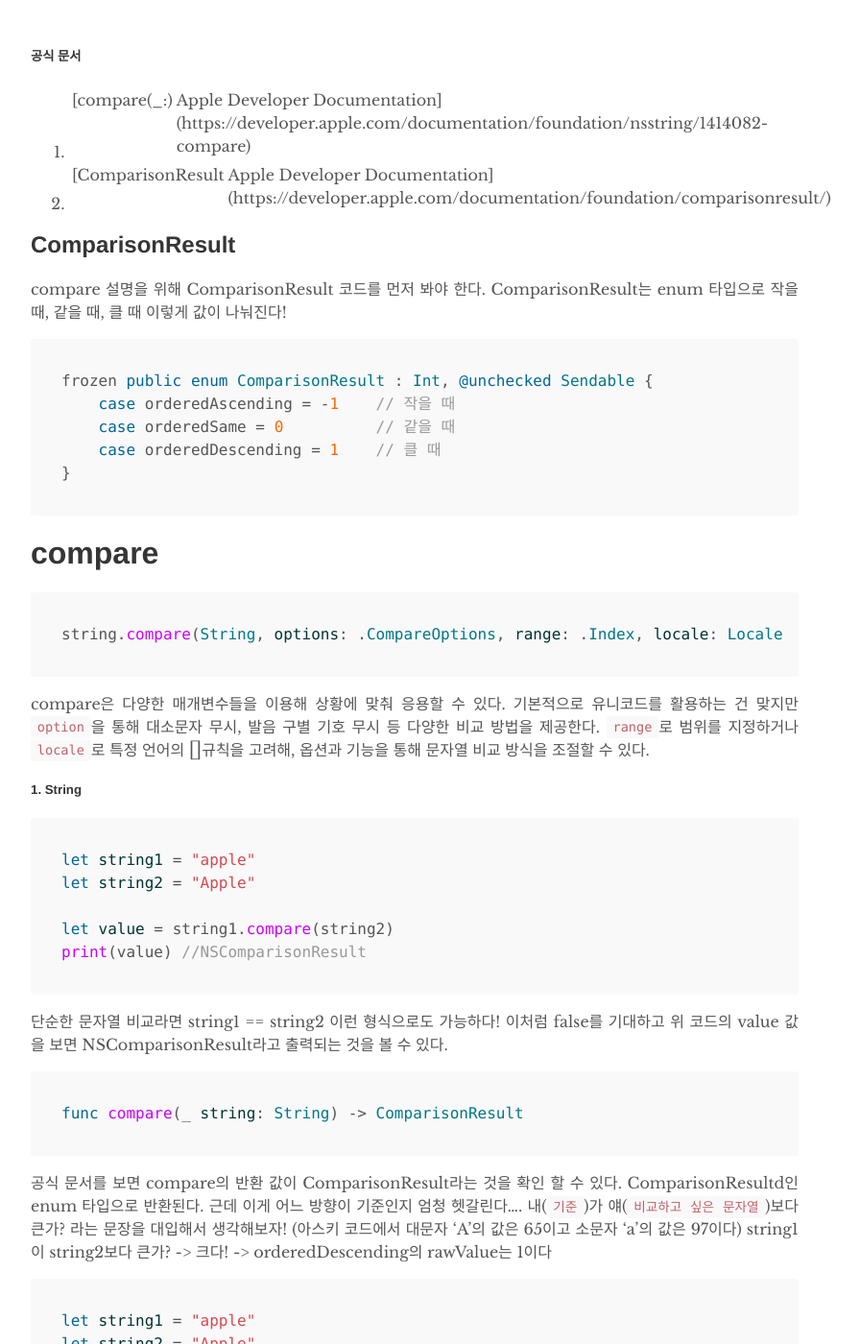
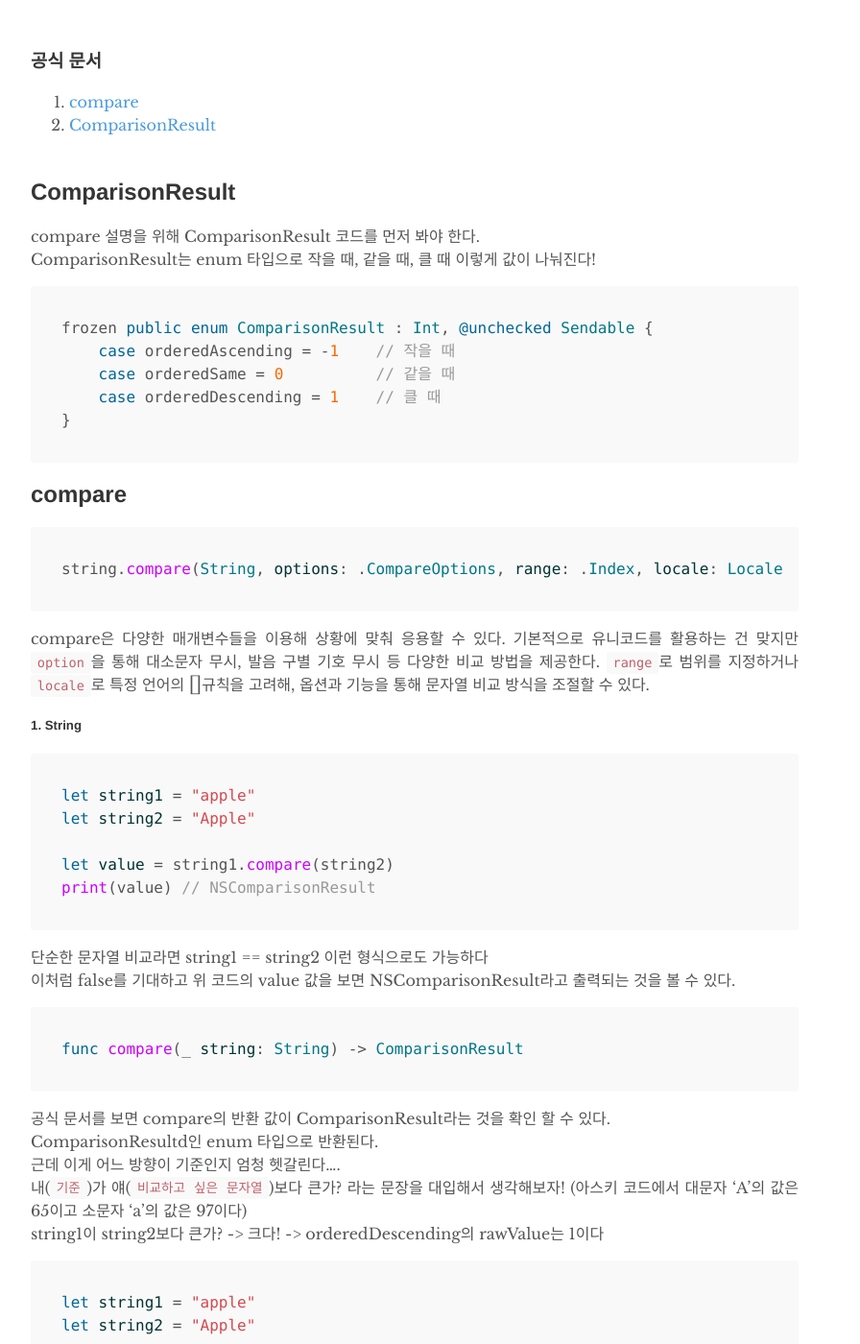
Before and after one commit to ha-ny/ha-ny.github.io, a Jekyll site: the page built from _posts/2023-10-01-compare.md, in a window 1280 px wide and 1400 px high, scrolled down 269 px. Shown: the whole window at 96% size, without its empty margins (208-1104 px from the left). Built offline with Jekyll 4.4.1, drawn with Linux system fonts in a browser that asks for light colours; some of the changed text lies outside the part shown.

Commit message:
Update Post

````diff
--- a/_posts/2023-10-01-compare.md
+++ b/_posts/2023-10-01-compare.md
@@ -1,16 +1,19 @@
 ---
 layout: post
-title: ComparisonResult
+title: compare
 author: Hany
 tags:
   - Swift
 ---
-##### 공식 문서
-1. [compare(_:) | Apple Developer Documentation](https://developer.apple.com/documentation/foundation/nsstring/1414082-compare)
-2. [ComparisonResult | Apple Developer Documentation](https://developer.apple.com/documentation/foundation/comparisonresult/)
+### 공식 문서
+1. [compare](https://developer.apple.com/documentation/foundation/nsstring/1414082-compare)
+2. [ComparisonResult](https://developer.apple.com/documentation/foundation/comparisonresult/)
+<br>
+<br>
 
 ## ComparisonResult
-compare 설명을 위해 ComparisonResult 코드를 먼저 봐야 한다. ComparisonResult는 enum 타입으로 작을 때, 같을 때, 클 때 이렇게 값이 나눠진다!
+compare 설명을 위해 ComparisonResult 코드를 먼저 봐야 한다. <br>
+ComparisonResult는 enum 타입으로 작을 때, 같을 때, 클 때 이렇게 값이 나눠진다!
 
 ```swift
 frozen public enum ComparisonResult : Int, @unchecked Sendable {
@@ -20,7 +23,7 @@ frozen public enum ComparisonResult : Int, @unchecked Sendable {
 }
 ```
 
-# compare
+## compare
 
 ```swift
 string.compare(String, options: .CompareOptions, range: .Index, locale: Locale)
@@ -34,19 +37,20 @@ let string1 = "apple"
 let string2 = "Apple"
 
 let value = string1.compare(string2)
-print(value) //NSComparisonResult
+print(value) // NSComparisonResult
 ```
 
-단순한 문자열 비교라면 string1 == string2 이런 형식으로도 가능하다!
+단순한 문자열 비교라면 string1 == string2 이런 형식으로도 가능하다<br>
 이처럼 false를 기대하고 위 코드의 value 값을 보면 NSComparisonResult라고 출력되는 것을 볼 수 있다.
 
 ```swift
 func compare(_ string: String) -> ComparisonResult
 ```
 
-공식 문서를 보면 compare의 반환 값이 ComparisonResult라는 것을 확인 할 수 있다. ComparisonResultd인 enum 타입으로 반환된다.
-근데 이게 어느 방향이 기준인지 엄청 헷갈린다.... 내(`기준`)가 얘(`비교하고 싶은 문자열`)보다 큰가? 라는 문장을 대입해서 생각해보자!
-(아스키 코드에서 대문자 'A'의 값은 65이고 소문자 'a'의 값은 97이다)
+공식 문서를 보면 compare의 반환 값이 ComparisonResult라는 것을 확인 할 수 있다. <br>
+ComparisonResultd인 enum 타입으로 반환된다.<br>
+근데 이게 어느 방향이 기준인지 엄청 헷갈린다.... <br>
+내(`기준`)가 얘(`비교하고 싶은 문자열`)보다 큰가? 라는 문장을 대입해서 생각해보자! (아스키 코드에서 대문자 'A'의 값은 65이고 소문자 'a'의 값은 97이다)<br>
 string1이 string2보다 큰가? -> 크다! -> orderedDescending의 rawValue는 1이다
 
 ```swift
@@ -90,7 +94,7 @@ string1.compare(string2, options: [.backwards, .numeric]).rawValue
 ##### 3.  range
 : 범위에 해당하는 string1의 부분 문자열과 string2 비교
 
-위에서 대입한 문장을 예시로 든다면 아래와 같다.
+위에서 대입한 문장을 예시로 든다면 아래와 같다.<br>
 내(`기준`)가 얘(`비교하고 싶은 문자열`)보다 큰가? -> Swift (string1의 부분 문자열)가 Swift(string2)보다 큰가? -> 같다!
 
 ```swift
````
